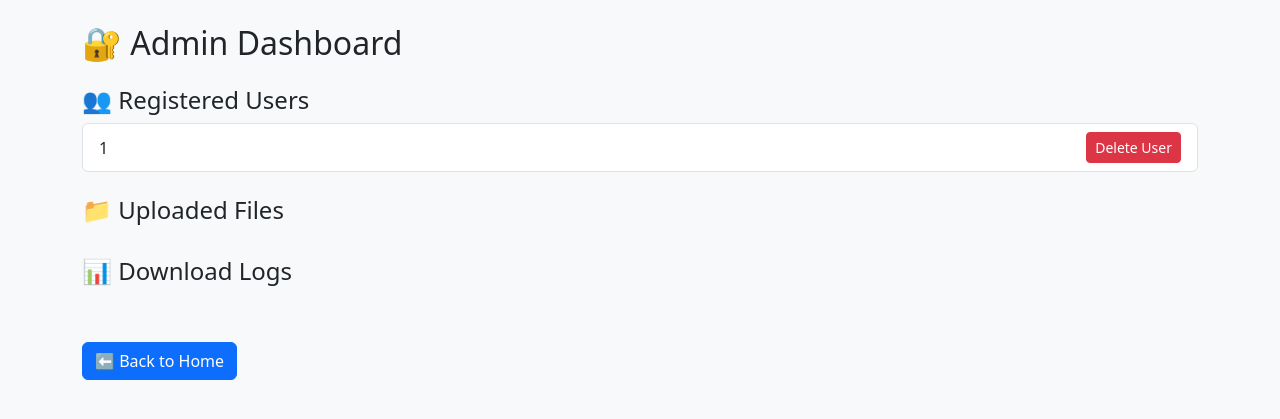
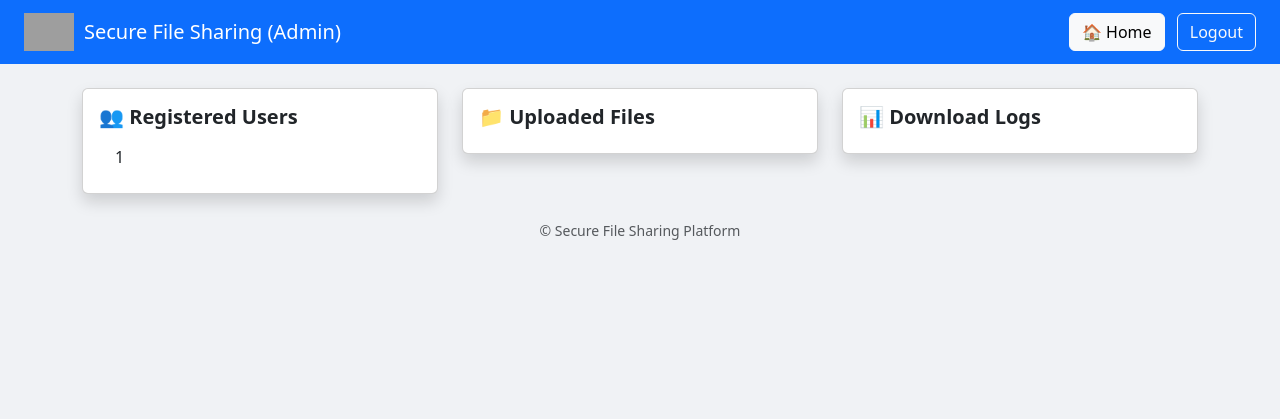
Before and after one commit to AJ3637/secure-file-sharing-app, a Flask app: page /admin in a window 1280 px wide. Shown: the top 419 px of the page. Run offline with Flask 3, Linux system fonts and the light colour scheme; the visitor is signed in with stand-in values (Sample User, id 1); data comes from the database, SQL or seed files in the repository; data that the repository does not hold is empty; grey boxes are pictures that could not be loaded.

Commit message:
Update admin.html

```diff
--- a/templates/admin.html
+++ b/templates/admin.html
@@ -1,48 +1,92 @@
 <!DOCTYPE html>
-<html>
+<html lang="en">
 <head>
-    <title>Admin Dashboard</title>
-    <link rel="stylesheet" href="https://cdn.jsdelivr.net/npm/bootstrap@5.3.2/dist/css/bootstrap.min.css">
+    <meta charset="UTF-8">
+    <title>Admin Dashboard | Secure File Sharing</title>
+    <link href="https://cdn.jsdelivr.net/npm/bootstrap@5.3.0/dist/css/bootstrap.min.css" rel="stylesheet">
+    <style>
+        body {
+            background-color: #f0f2f5;
+        }
+        .logo {
+            width: 50px;
+            margin-right: 10px;
+        }
+        .card-title {
+            font-size: 1.25rem;
+            font-weight: 600;
+        }
+    </style>
 </head>
-<body class="p-4 bg-light">
-    <div class="container">
-        <h2 class="mb-4">🔐 Admin Dashboard</h2>
+<body>
+    <nav class="navbar navbar-expand-lg navbar-dark bg-primary px-4">
+        <a class="navbar-brand d-flex align-items-center" href="/">
+            <img src="{{ url_for('static', filename='logo.png') }}" class="logo" alt="Logo">
+            Secure File Sharing (Admin)
+        </a>
+        <div class="ms-auto">
+            <a href="/" class="btn btn-light me-2">🏠 Home</a>
+            <a href="/logout" class="btn btn-outline-light">Logout</a>
+        </div>
+    </nav>
 
-        <h4>👥 Registered Users</h4>
-        <ul class="list-group mb-4">
+    <div class="container mt-4">
+        <div class="row g-4">
+            <!-- Users Card -->
+            <div class="col-md-4">
+                <div class="card shadow">
+                    <div class="card-body">
+                        <h5 class="card-title">👥 Registered Users</h5>
+                        <ul class="list-group list-group-flush">
                             {% for user in users %}
-            <li class="list-group-item d-flex justify-content-between align-items-center">
-                {{ user }}
-                <form action="{{ url_for('delete_user', username=user) }}" method="post" style="margin:0;">
-                    <button class="btn btn-danger btn-sm">Delete User</button>
-                </form>
+                                <li class="list-group-item">{{ user }}</li>
+                            {% endfor %}
+                        </ul>
+                    </div>
+                </div>
+            </div>
+
+            <!-- Uploaded Files Card -->
+            <div class="col-md-4">
+                <div class="card shadow">
+                    <div class="card-body">
+                        <h5 class="card-title">📁 Uploaded Files</h5>
+                        <ul class="list-group list-group-flush">
+                            {% for file in files %}
+                                <li class="list-group-item">
+                                    <strong>{{ file[1] }}</strong> <br>
+                                    by <em>{{ file[0] }}</em><br>
+                                    Token: <code>{{ file[2] }}</code>
                                 </li>
                             {% endfor %}
                         </ul>
+                    </div>
+                </div>
+            </div>
 
-        <h4>📁 Uploaded Files</h4>
-        <ul class="list-group mb-4">
-            {% for username, filename, token in files %}
-            <li class="list-group-item d-flex justify-content-between align-items-center">
-                {{ filename }} <small>(by {{ username }}) - Token: {{ token }}</small>
-                <form action="{{ url_for('delete_file', username=username, filename=filename) }}" method="post" style="margin:0;">
-                    <button class="btn btn-warning btn-sm">Delete File</button>
-                </form>
+            <!-- Download Logs Card -->
+            <div class="col-md-4">
+                <div class="card shadow">
+                    <div class="card-body">
+                        <h5 class="card-title">📊 Download Logs</h5>
+                        <ul class="list-group list-group-flush">
+                            {% for log in downloads %}
+                                <li class="list-group-item">
+                                    {{ log[0] }} downloaded <strong>{{ log[1] }}</strong><br>
+                                    <small class="text-muted">{{ log[2] }}</small>
                                 </li>
                             {% endfor %}
                         </ul>
+                    </div>
+                </div>
+            </div>
+        </div>
 
-        <h4>📊 Download Logs</h4>
-        <ul class="list-group">
-            {% for username, filename, timestamp in downloads %}
-            <li class="list-group-item">
-                {{ username }} downloaded <strong>{{ filename }}</strong> at <em>{{ timestamp }}</em>
-            </li>
-            {% endfor %}
-        </ul>
+        <footer class="text-center mt-4 mb-2">
+            <small class="text-muted">© Secure File Sharing Platform</small>
+        </footer>
+    </div>
 
-        <br>
-        <a href="/" class="btn btn-primary mt-4">⬅️ Back to Home</a>
-    </div>
+    <script src="https://cdn.jsdelivr.net/npm/bootstrap@5.3.0/dist/js/bootstrap.bundle.min.js"></script>
 </body>
 </html>
```
Lines whose indentation alone changed are shown as unchanged.
